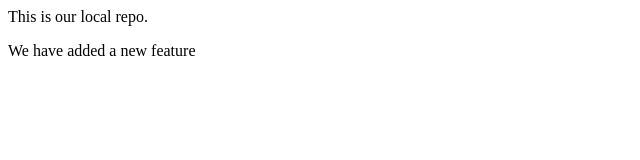
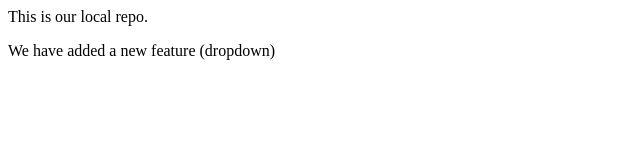
Before and after one commit to farhanali-pk/local-repo, a plain HTML site: page index.html in a window 1280 px wide. Shown: the full height of the page, 0-640 px from the left. Drawn offline with Linux system fonts and the light colour scheme.

Commit message:
adding dropdown

```diff
--- a/index.html
+++ b/index.html
@@ -1,2 +1,2 @@
 <p>This is our local repo.</p>
-<p> We have added a new feature</p>
+<p> We have added a new feature (dropdown)</p>
```
